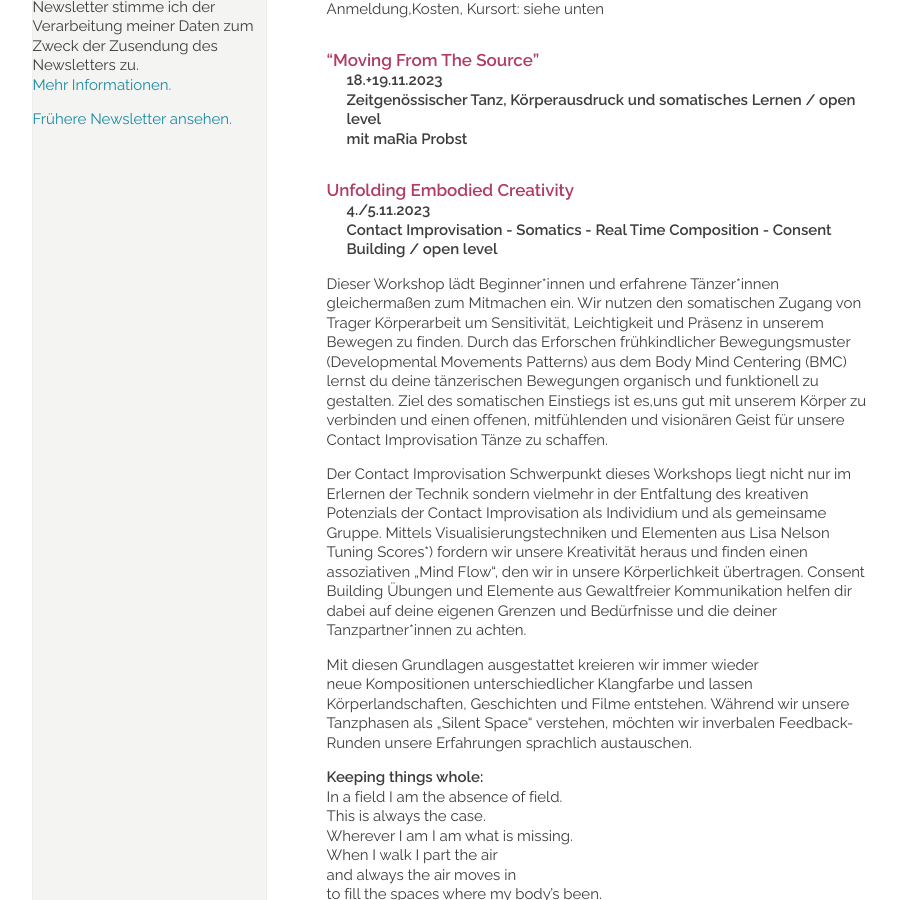
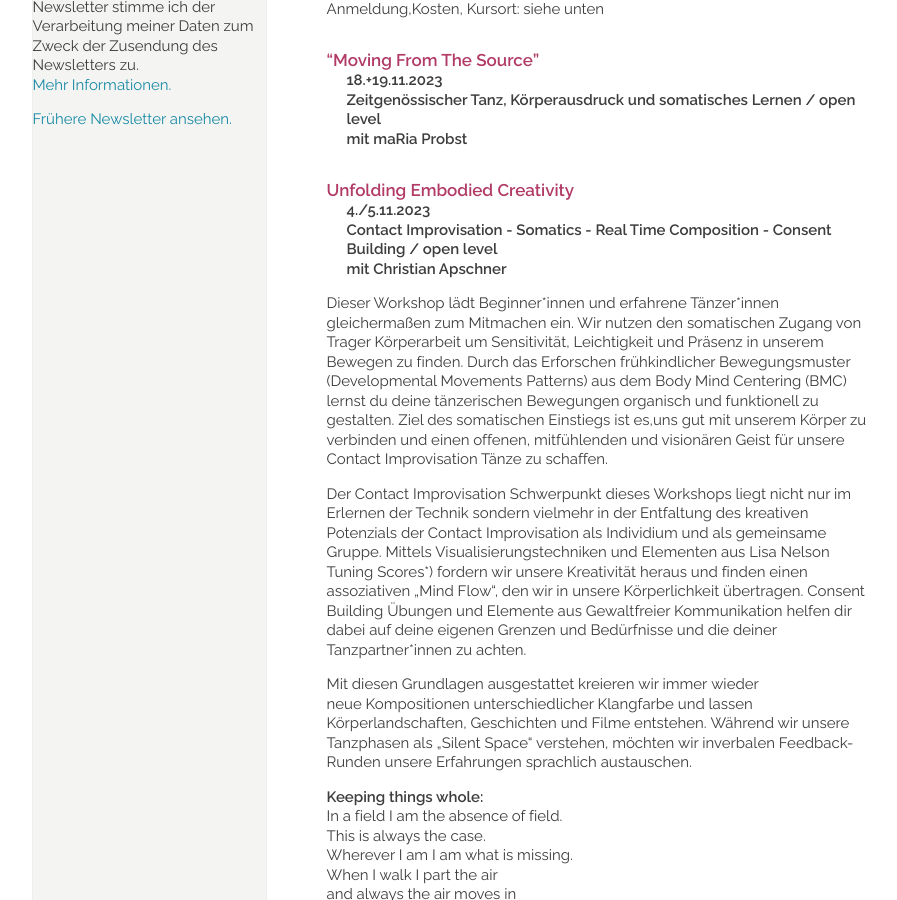
Before and after one commit to manulari/rollingpointat, a Jekyll site: the page built from _pages_de/workshops.md, in a window 1280 px wide and 900 px high, scrolled down 1192 px. Shown: the whole window, without its empty margins (152-1049 px from the left). Built offline with Jekyll 4.4.1, drawn with Linux system fonts in a browser that asks for light colours; comment, search, counter and statistics services are not loaded.

Commit message:
Update page (de) “workshops”

```diff
--- a/_pages_de/workshops.md
+++ b/_pages_de/workshops.md
@@ -41,7 +41,8 @@ Anmeldung,Kosten, Kursort: siehe unten
 #### Unfolding Embodied Creativity
 
 **4./5.11.2023**\
-**Contact Improvisation - Somatics - Real Time Composition - Consent Building / open level**
+**Contact Improvisation - Somatics - Real Time Composition - Consent Building / open level**\
+**mit Christian Apschner**
 
 Dieser Workshop lädt Beginner\*innen und erfahrene Tänzer\*innen gleichermaßen zum Mitmachen ein. Wir nutzen den somatischen Zugang von Trager Körperarbeit um Sensitivität, Leichtigkeit und Präsenz in unserem Bewegen zu finden. Durch das Erforschen frühkindlicher Bewegungsmuster (Developmental Movements Patterns) aus dem Body Mind Centering (BMC) lernst du deine tänzerischen Bewegungen organisch und funktionell zu gestalten. Ziel des somatischen Einstiegs ist es,uns gut mit unserem Körper zu verbinden und einen offenen, mitfühlenden und visionären Geist für unsere Contact Improvisation Tänze zu schaffen.
 
```
